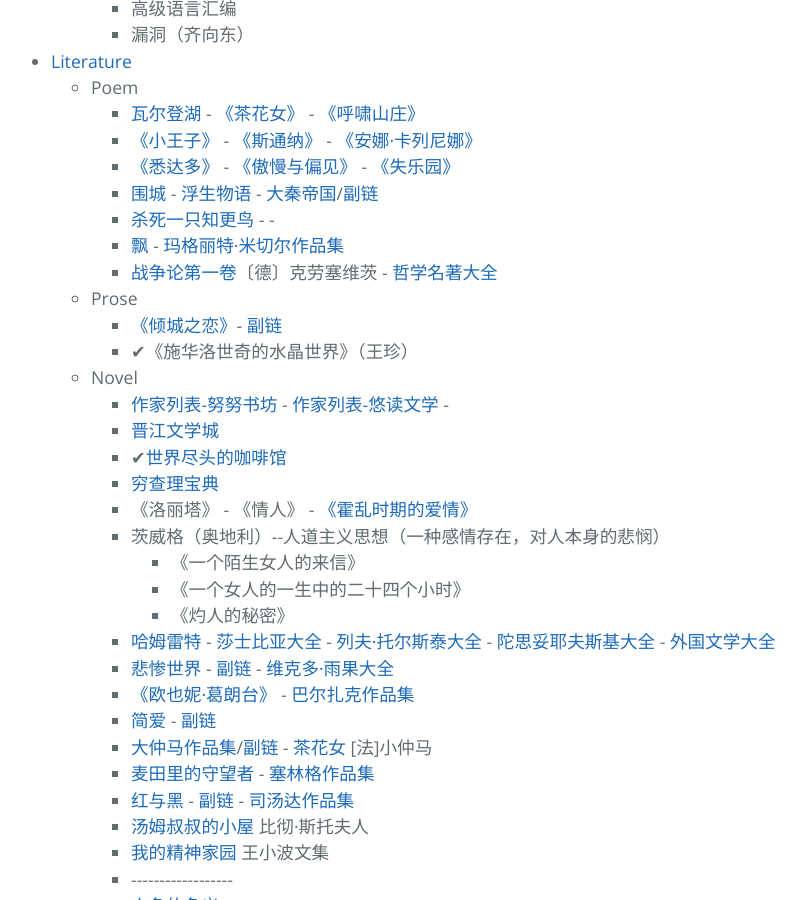
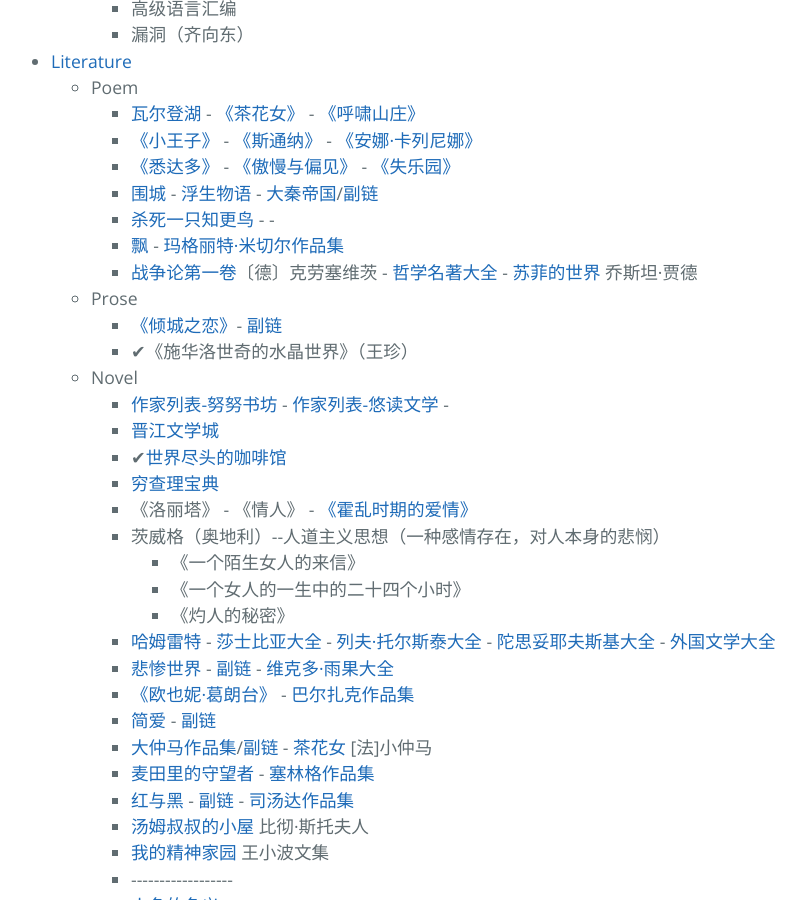
Before and after one commit to AmbroseRen/test, a Jekyll site: the page built from Library/BookListsOne.md, in a window 1280 px wide and 900 px high, scrolled down 3200 px. Shown: the whole window, without its empty margins (213-1019 px from the left). Built offline with Jekyll 4.4.1, drawn with Linux system fonts in a browser that asks for light colours; our own code applies the rules of GitHub Pages for plain Markdown files; the repository's description, which GitHub fills in, is left out.

Commit message:
Update BookListsOne.md

```diff
--- a/Library/BookListsOne.md
+++ b/Library/BookListsOne.md
@@ -179,7 +179,7 @@
                     <li><a href="http://www.newxue.com/weicheng/">围城</a> - <a href="http://www.qxtxt.com/fushengwuyu/">浮生物语</a> - <a href="https://www.yooread.net/tags/23/">大秦帝国</a>/<a href="https://www.51shucheng.net/lishi/daqindiguo">副链</a></li>
                     <li><a href="https://www.kanunu8.com/book2/10883/">杀死一只知更鸟</a> - <a href=""></a> - <a href=""></a></li>
 		    <li><a href="https://www.kanunu8.com/files/world/201106/2867.html">飘</a> - <a href="https://www.kanunu8.com/files/writer/2865.html">玛格丽特·米切尔作品集</a></li>
-		    <li><a href="http://www.saohua.com/shuku/zhexue/mydoc138.htm">战争论第一卷</a>〔德〕克劳塞维茨 - <a href="http://www.saohua.com/shuku/zhexue/index.htm">哲学名著大全</a></li>
+		    <li><a href="http://www.saohua.com/shuku/zhexue/mydoc138.htm">战争论第一卷</a>〔德〕克劳塞维茨 - <a href="http://www.saohua.com/shuku/zhexue/index.htm">哲学名著大全</a> - <a href="https://www.kanunu8.com/files/world/201102/1598.html">苏菲的世界</a> 乔斯坦·贾德</li>
                 </ul>
             </li>
             <li id="prose">Prose
```
